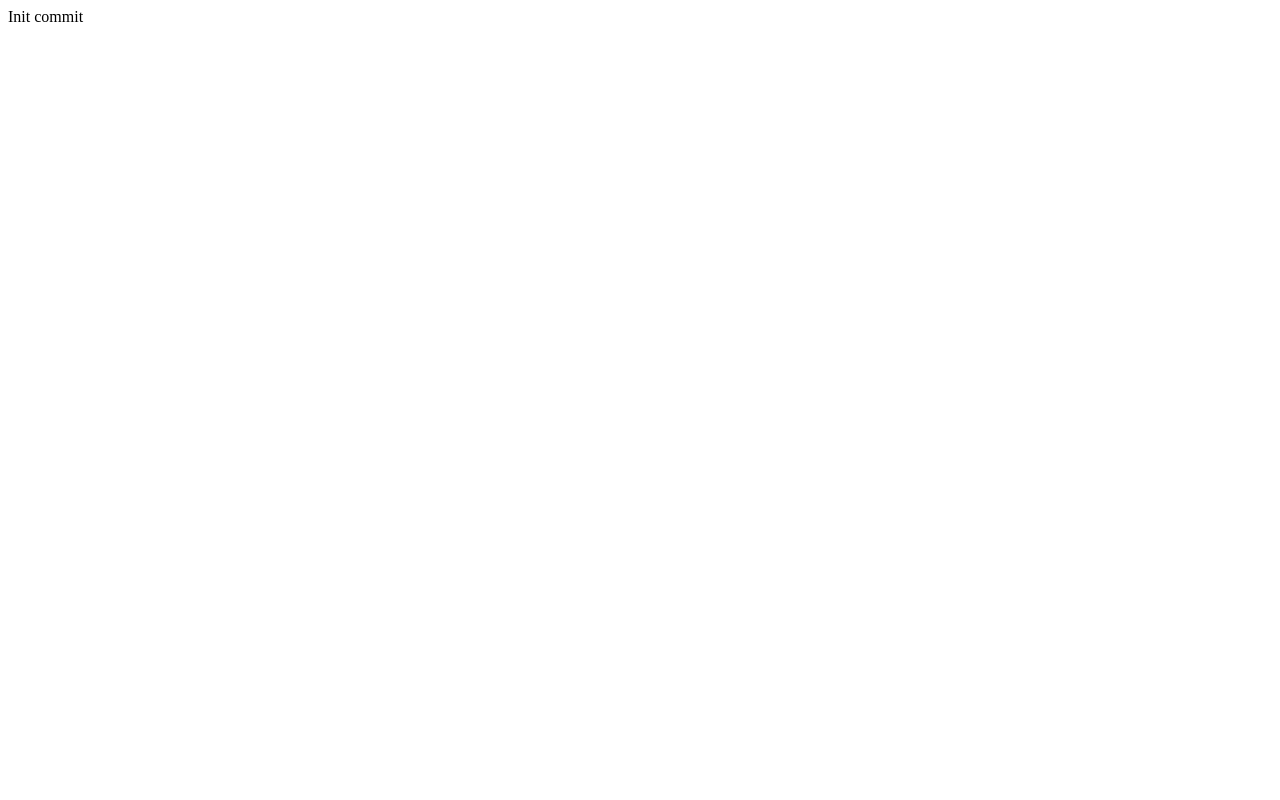
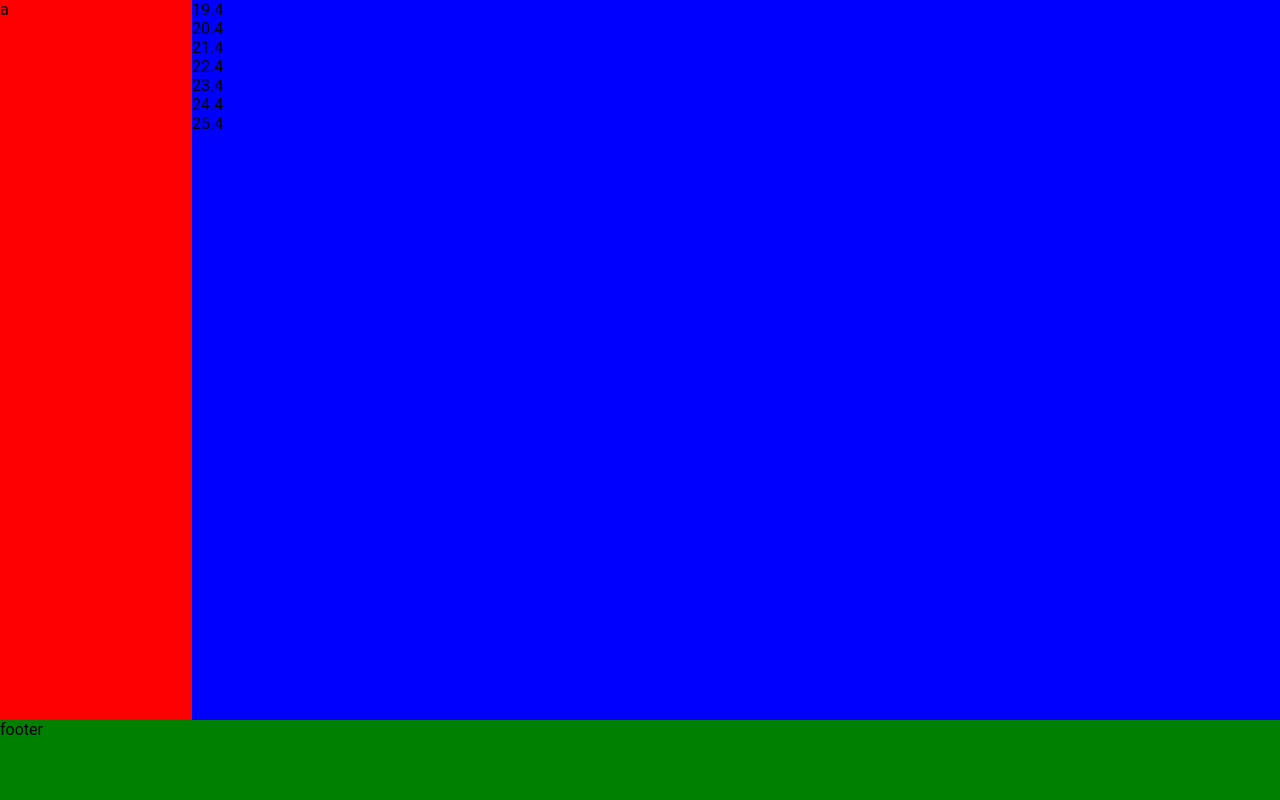
Before and after one commit to lukas-dvorsky/scheduler, a plain HTML site: page index.html in a window 1280 px wide. Drawn offline with Linux system fonts and the light colour scheme.

Commit message:
Created function for counting date for days in current week.

```diff
--- a/index.html
+++ b/index.html
@@ -4,8 +4,26 @@
     <meta charset="UTF-8">
     <meta name="viewport" content="width=device-width, initial-scale=1.0">
     <title>Document</title>
+    <link rel="stylesheet" href="styles.css">
+    <script defer src="main.js"></script>
 </head>
 <body>
-    Init commit
+    <!-- SIDEBAR -->
+    <aside>
+        a
+    </aside>
+
+    <!-- CALENDAR CONTAINER -->
+    <main>
+        <div id="daysContainer">
+
+        </div>
+    </main>
+
+
+    <!-- FOOTER -->
+    <footer>
+        footer
+    </footer>
 </body>
 </html>
--- /dev/null
+++ b/main.js
@@ -0,0 +1,29 @@
+'use strict'
+
+function getWeekFormat() {
+    const weekDays = [];
+    const d = new Date();
+
+    // Get this weeks monday
+    d.setDate(d.getDate() - d.getDay() + 1);
+
+    // Push this week dates to array
+    for(let i = 0; i < 7; i++) {
+        weekDays.push(`${d.getDate()}.${d.getMonth()}`);
+        d.setDate(d.getDate() + 1);
+    }
+
+    console.log(weekDays);
+
+    return weekDays;
+}
+
+const daysContainer = document.getElementById("daysContainer");
+
+const currWeekDays = getWeekFormat();
+
+currWeekDays.map((date) => {
+    const para = document.createElement("p");
+    para.innerText = date;
+    daysContainer.appendChild(para);
+})
--- a/styles.css
+++ b/styles.css
@@ -0,0 +1,40 @@
+/* VARIABLES */
+:root {
+  --textColor: #1e90ff;
+  --white: #ffffff;
+}
+
+
+* {
+    padding: 0;
+    margin: 0;
+    box-sizing: border-box;
+    font-family: 'Roboto', sans-serif;
+}
+
+/* CALENDAR */
+main {
+    height: 90vh;
+    width: 85vw;
+    background-color: blue;
+    position: absolute;
+    right: 0;
+}
+
+/* SIDEBAR */
+aside {
+    height: 90vh;
+    width: 15vw;
+    background-color: red;
+    position: absolute;
+    left: 0;
+}
+
+/* FOOTER */
+footer {
+    width: 100vw;
+    height: 10vh;
+    background-color: green;
+    position: absolute;
+    bottom: 0;
+}
```
Also changed, not shown: ColorPalette.png (added), app.js (deleted).
